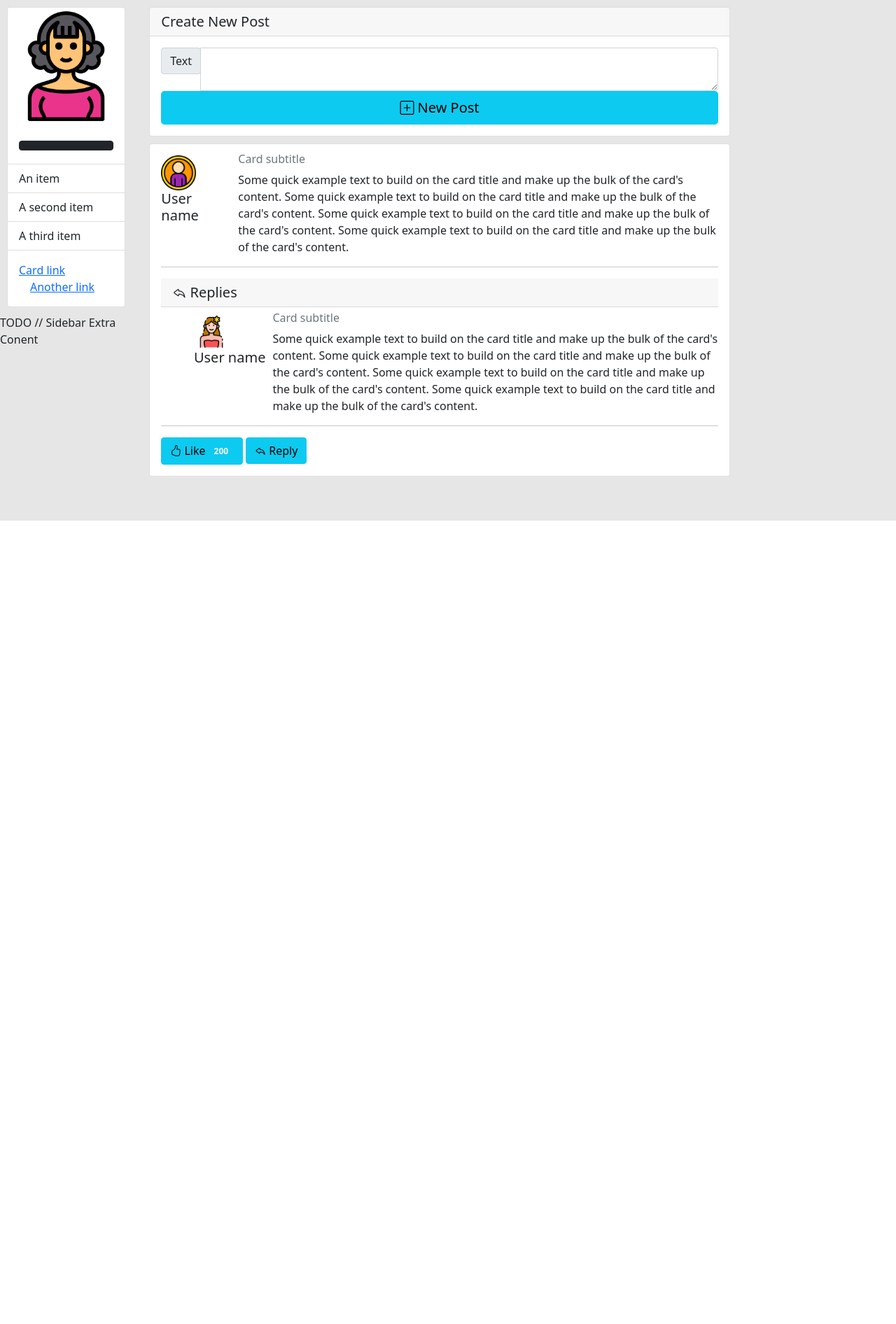
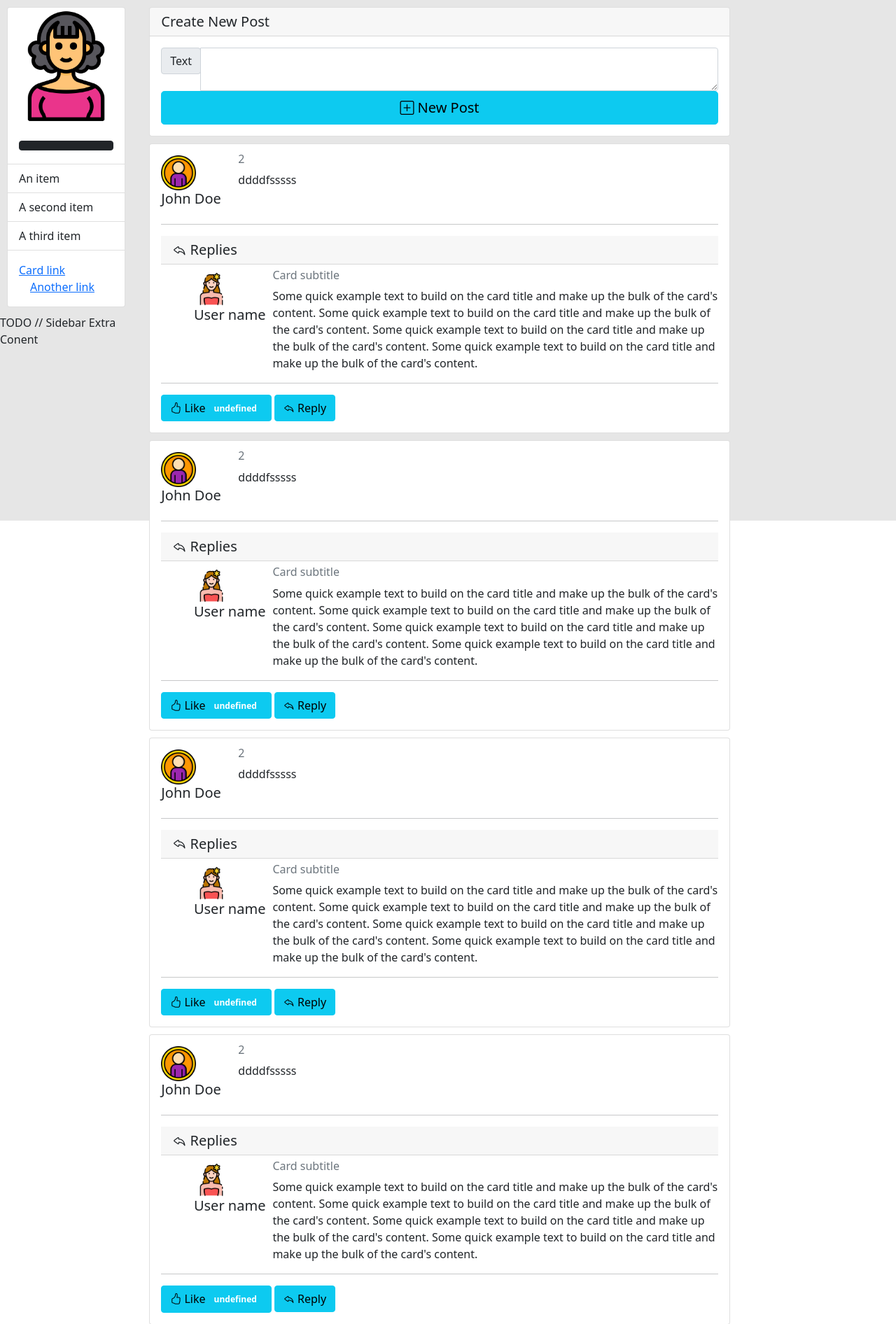
Before and after one commit to DanielMacielManzo/CSE106FinalProject, a Flask app: template templates/home.html in a window 1280 px wide. Shown: the part 56-1948 px from the top of the page at 70% size. Before the commit the page ends 800 px from the top, so only its background shows below. Run offline with Flask 2, Linux system fonts and the light colour scheme; the template is opened without the code that fills it, so the values that code supplies are empty; data comes from the database, SQL or seed files in the repository; both versions use the stored data as it was after the commit; some libraries are stand-ins or nearby versions.

Commit message:
posts feed working

```diff
--- a/app.py
+++ b/app.py
@@ -1,10 +1,14 @@
-from flask import Flask, request, render_template,jsonify,session,redirect
+from flask import Flask, request, render_template, jsonify, session, redirect, Response
 from flask_sqlalchemy import SQLAlchemy
 from flask_login import LoginManager, UserMixin
 from flask_login import login_required, logout_user, login_user, current_user
 from flask_admin import Admin
 from flask_admin.contrib.sqla import ModelView
 from datetime import date
+import json
+
+from werkzeug.utils import header_property
+
 
 app = Flask(__name__)
 today = date.today()
@@ -12,67 +16,85 @@ today = date.today()
 app.config['SQLALCHEMY_DATABASE_URI'] = 'sqlite:///test.sqlite3'
 db = SQLAlchemy(app)
 app.config['SQLALCHEMY_TRACK_MODIFICATIONS'] = True
-admin=Admin(app)
+admin = Admin(app)
 app.secret_key = 'ASDASDDASDSAFA'
 
-class User(UserMixin,db.Model):#User and profile
-    id=db.Column(db.Integer,primary_key=True)
-    username=db.Column(db.String(30),unique=True)
-    name=db.Column(db.String(30))
-    password=db.Column(db.String(30))
-    image_link=db.Column(db.String(30))
-    email=db.Column(db.String(30))
-    user_type=db.Column(db.Integer)
-class Posts(db.Model):#This is both replies to posts and posts them selfs replies are treated as posts
-    id=db.Column(db.Integer,primary_key=True)
-    head=db.Column(db.Boolean)#Represents if it is a reply or not for generating feed
-    date=(db.String(30))#Can be used to sort feed by recenctcy
-    text=db.Column(db.String(30))
-    user_id=db.Column(db.Integer)
+app.config['CORS_HEADERS'] = 'Content-Type'
+
+
+class User(UserMixin, db.Model):  # User and profile
+    id = db.Column(db.Integer, primary_key=True)
+    username = db.Column(db.String(30), unique=True)
+    name = db.Column(db.String(30))
+    password = db.Column(db.String(30))
+    image_link = db.Column(db.String(30))
+    email = db.Column(db.String(30))
+    user_type = db.Column(db.Integer)
+
+
+class Posts(db.Model):  # This is both replies to posts and posts them selfs replies are treated as posts
+    id = db.Column(db.Integer, primary_key=True)
+    # Represents if it is a reply or not for generating feed
+    head = db.Column(db.Boolean)
+    date = (db.String(30))  # Can be used to sort feed by recenctcy
+    text = db.Column(db.String(30))
+    user_id = db.Column(db.Integer)
+
+
 class Reply(db.Model):
-    id=db.Column(db.Integer,primary_key=True)
-    post_id=db.Column(db.Integer)
-    rep_id=db.Column(db.Integer)
+    id = db.Column(db.Integer, primary_key=True)
+    post_id = db.Column(db.Integer)
+    rep_id = db.Column(db.Integer)
+
+
 class Likes(db.Model):
-    id=db.Column(db.Integer,primary_key=True)
-    user_id=db.Column(db.Integer)
-    post_id=db.Column(db.Integer)
+    id = db.Column(db.Integer, primary_key=True)
+    user_id = db.Column(db.Integer)
+    post_id = db.Column(db.Integer)
 
-login=LoginManager(app)
+
+login = LoginManager(app)
+
 
 @login.user_loader
 def load_user(user_id):
     return User.query.get(user_id)
 
+
 class adminview(ModelView):
     def is_accessible(self):
-        #print(current_user.user_type)
+        # print(current_user.user_type)
         try:
-            if(int(current_user.user_type)==1):
-                #print("TRUE")
+            if(int(current_user.user_type) == 1):
+                # print("TRUE")
                 return current_user.is_authenticated
             else:
                 return False
         except:
             return False
+
     def inaccessible_callback(self, name, **kwargs):
         return redirect("login")
 
-admin.add_view(adminview(User,db.session))
-admin.add_view(adminview(Posts,db.session))
-admin.add_view(adminview(Reply,db.session))
-admin.add_view(adminview(Likes,db.session))
+
+admin.add_view(adminview(User, db.session))
+admin.add_view(adminview(Posts, db.session))
+admin.add_view(adminview(Reply, db.session))
+admin.add_view(adminview(Likes, db.session))
 
 # Register function handler
-@app.route('/register',methods=['GET','POST'])
+
+
+@app.route('/register', methods=['GET', 'POST'])
 def creatUser():
-    if(request.method=="POST"):
-        user=request.form['username']
-        passs=request.form['password']
-        email=request.form['email']
-        name=request.form['name']
+    if(request.method == "POST"):
+        user = request.form['username']
+        passs = request.form['password']
+        email = request.form['email']
+        name = request.form['name']
         #
-        user = User(username=user,name=name,email=email,password=passs,user_type=2)
+        user = User(username=user, name=name, email=email,
+                    password=passs, user_type=2)
         try:
             db.session.add(user)
             db.session.commit()
@@ -81,41 +103,90 @@ def creatUser():
             print("User Already Exists")
     return render_template("register.html")
 
-#Login  function handler
-@app.route('/POSTS',methods=['POST,GET,DELETE'])
+@app.route('/getuserbyid', methods=['GET', 'POST'])
+def getUserID():
+    # TODO if statements to return filtered by user preference posts
+    # returns all posts
+
+
+    user = User.query.filter_by(id=request.form['text']).all()
+
+    response = {}
+
+    for count, row in enumerate(user):
+        response[count] = {column: str(getattr(row, column))
+                        for column in row.__table__.c.keys()}
+
+    return jsonify(response)
+
+
+@app.route('/getuser', methods=['GET'])
+def getUser():
+    if(request.method == "GET"):
+        # TODO if statements to return filtered by user preference posts
+        # returns all posts
+        posts = User.query.all()
+
+        response = {}
+
+        for count, row in enumerate(posts):
+            response[count] = {column: str(getattr(row, column))
+                               for column in row.__table__.c.keys()}
+
+        return jsonify(response)
+
+
+@app.route('/posts', methods=['POST', 'GET', 'DELETE'])
 def postAPI():
-    if(request.method=="POST"):#TAKE a given string and insert to database then return list of users to posts to update using ajax
-        post=request.form['POST_STRING']
-        insert=Posts(head=1,date=today.strftime("%d/%m/%Y"),text=post,user_id=current_user.id)
+    if(request.method == "POST"):  # TAKE a given string and insert to database then return list of users to posts to update using ajax
+        print("Text POST")
+        post = request.form['text']
+        insert = Posts(head=1, date=today.strftime("%d/%m/%Y"),
+                       text=post, user_id=current_user.id)
         db.session.add(insert)
         db.session.commit()
-        user_id = Posts.query.filter_by(user_id = current_user.id).all()
-        return user_id
-    if(request.method=="GET"):
-        user_id = Posts.query.filter_by(user_id = current_user.id).all()
-        return user_id
-    if(request.method=="DELETE"):
-        post_id=request.form['post_id']
+        # user_id returns all posts for the user
+        user_id = Posts.query.filter_by(user_id=current_user.id).all()
+
+        # TODO update posts return something to the feed
+
+        return 'Post Created'
+    if(request.method == "GET"):
+        # TODO if statements to return filtered by user preference posts
+        # returns all posts
+        posts = Posts.query.all()
+
+        response = {}
+
+        for count, row in enumerate(posts):
+            response[count] = {column: str(getattr(row, column))
+                               for column in row.__table__.c.keys()}
+
+        return jsonify(response)
+
+    if(request.method == "DELETE"):
+        post_id = request.form['post_id']
         Posts.query.filter_by(id=post_id)
 
-@app.route('/login',methods=['GET','POST'])
+
+@app.route('/login', methods=['GET', 'POST'])
 def login():
-    if(request.method=="POST"):
-        user=request.form['username']
-        passs=request.form['password']
+    if(request.method == "POST"):
+        user = request.form['username']
+        passs = request.form['password']
         print(user)
         print(passs)
         try:
             session.pop('user_id', None)
-            user=User.query.filter_by(username=user).first()
+            user = User.query.filter_by(username=user).first()
             print(user.user_type)
-            if(user.password==passs):
+            if(user.password == passs):
                 session['user_id'] = user.id
                 login_user(user)
-                if(int(user.user_type)==1):
+                if(int(user.user_type) == 1):
                     print("Valid Admin Login")
                     return redirect('/admin')
-                if(int(user.user_type)==2):
+                if(int(user.user_type) == 2):
                     print("Valid User Login")
                     return redirect('/home')
             else:
@@ -126,31 +197,34 @@ def login():
 
     return render_template("login.html")
 
-#logout function
+# logout function
+
+
 @app.route('/logout', methods=['GET'])
 @login_required
 def logout():
     print(current_user.id)
-    if(request.method=='GET'):
+    if(request.method == 'GET'):
         logout_user()
         return redirect('/login')
 
-#home route
-@app.route('/',methods=['GET','POST'])
-@app.route('/home',methods=['GET','POST'])
+# home route
+
+
+@app.route('/', methods=['GET', 'POST'])
+@app.route('/home', methods=['GET', 'POST'])
 @login_required
 def home():
-
-    if(request.method=="POST"):
-        print(request.data)
-
     return render_template("home.html", name=current_user.name)
 
-#userprofile page
-@app.route('/userprofile',methods=['GET','POST'])
+# userprofile page
+
+
+@app.route('/userprofile', methods=['GET', 'POST'])
 def userprofile():
 
-    return render_template("userprofile.html", name=current_user.name, posts=testposts)
+    return render_template("userprofile.html", name=current_user.name, user_posts=Posts.query.filter_by(user_id=current_user.id).all())
+
 
 if __name__ == '__main__':
     app.debug = True
--- /dev/null
+++ b/static/scripts/posts.js
@@ -0,0 +1,161 @@
+var users = {}
+
+$(document).ready(function() {
+    var filter_by = 0;
+
+    getUsernames();
+
+
+    getPosts();
+
+    $('#new_post').click(function() {
+        var text = $('#new_post_text').val();
+        $.ajax({
+            url: "/posts",
+            type: "post",
+            data: { text: text },
+            success: function(response) {
+
+                //TODO do something with the response
+
+                // $("#wordResult").html(response.html);
+            },
+            error: function(xhr) {
+                //Do Something to handle error
+            }
+        });
+    });
+});
+
+function getuserbyID(user_id) {
+    return $.ajax({
+        url: "/getuserbyid",
+        type: "post",
+        data: { text: user_id },
+        success: function(response) {
+
+            return response;
+
+        },
+        error: function(xhr) {
+            //Do Something to handle error
+        }
+    });
+}
+
+function getUsernames() {
+
+    $.ajax({
+        url: "/getuser",
+        type: "get",
+        success: function(response) {
+
+            for (let index = 0; index < Object.keys(response).length; index++) {
+
+                users[index] = {
+                    NAME: response[index].name,
+                    ID: response[index].id,
+                    EMAIL: response[index].email
+                }
+
+            }
+
+        },
+        error: function(xhr) {
+            //Do Something to handle error
+        }
+    });
+
+}
+
+async function getPosts() {
+
+    $.ajax({
+        url: "/posts",
+        type: "get",
+        success: async function(response) {
+            console.log(users)
+            for (let index = 0; index < Object.keys(response).length; index++) {
+
+                try {
+                    let postuser = await getuserbyID(response[index].user_id);
+
+                    console.log(postuser[0].name)
+
+                    var data = {
+                        TEXT: response[index].text,
+                        NAME: postuser[0].name,
+                        USER_ID: response[index].user_id
+                    }
+                } catch (error) {
+                    console.log('Error:', error);
+                }
+
+
+
+                var result = post_template.replace(/\{(.*?)\}/g, function(match, token) {
+                    return data[token];
+                });
+                var rows = htmlToElement(result);
+                parent = document.querySelector("#posts");
+                parent.appendChild(rows);
+
+            }
+
+        },
+        error: function(xhr) {
+            //Do Something to handle error
+        }
+    });
+
+}
+
+//New Post
+function htmlToElement(html) {
+    var template = document.createElement('template');
+    html = html.trim(); // Never return a text node of whitespace as the result
+    template.innerHTML = html;
+    return template.content.firstChild;
+}
+
+var post_template = `<div class="card post">
+                                    <div class="card-body">
+                                        <div class="postuserinfo">
+                                            <div class="postuserdivimage">
+                                                <img src="/static/profile/profile_4.png" class="postuserprofileimg"
+                                                    alt="WHEN LOGGED IN IT SHOULD SHOW PROFILE IMAGE">
+                                                <h5 id="post_user_id" class="card-title"> {NAME} </h5>
+                                            </div>
+                                            <div class="postuserdivcontent">
+                                                <h6 is="post_date" class="card-subtitle mb-2 text-muted">{USER_ID} </h6>
+                                                <p id="post_text" class="card-text">{TEXT}</p>
+                                            </div>
+                                        </div>
+                                        <hr>
+                                        <h5 class="card-header"><i class="bi bi-reply"></i> Replies </h5>
+
+                                        <!-- post replies -->
+
+                                        <div class="replyuserinfo">
+                                            <div class="replyuserimagediv">
+                                                <img src="/static/profile/profile_7.png" class="postuserprofileimg"
+                                                    alt="WHEN LOGGED IN IT SHOULD SHOW PROFILE IMAGE">
+                                                <h5 class="card-title">User name</h5>
+                                            </div>
+                                            <div class="replyusercontent">
+                                                <h6 class="card-subtitle mb-2 text-muted">Card subtitle</h6>
+                                                <p class="card-text">Some quick example text to build on the card title and make up the bulk of the
+                                                    card's content. Some quick example text to build on the card title and make up the bulk of the
+                                                    card's content. Some quick example text to build on the card
+                                                    title and make up the bulk of the card's content. Some quick example text to build on the card
+                                                    title and make up the bulk of the card's content.</p>
+                                            </div>
+                                        </div>
+                                        <hr>
+                                        <div class="postbottombar">
+                                            <a href="#" class="btn btn-info"><i class="bi bi-hand-thumbs-up"></i> Like <span
+                                                    class="badge badge-secondary">{LIKES}</span> </a>
+                                            <a href="#" class="btn btn-info"><i class="bi bi-reply"></i> Reply</a>
+                                        </div>
+                                    </div>
+                                    </div>`
--- a/templates/home.html
+++ b/templates/home.html
@@ -21,63 +21,75 @@
     </div>
 </div>
 
-
 <p>TODO // Sidebar Extra Conent</p>
 {% endblock %}
 <!--  -->
 {% block content %}
 
-
-
+<!-- New Post -->
 <div class="card post">
     <h5 class="card-header">Create New Post</h5>
     <div class="card-body">
-        <form id="newpost" class="form" action="" method="POST">
+        <div class="form">
             <div class="form-group">
                 <div class="form-group input-group">
                     <div class="input-group-prepend">
                         <span class="input-group-text">Text</span>
                     </div>
-                    <textarea type="text" class="form-control" aria-label="With textarea"></textarea>
+                    <textarea id="new_post_text" type="text" class="form-control" aria-label="With textarea"></textarea>
                 </div>
             </div>
-            <button type="submit" class="btn btn-lg btn-info profilelink"><i class="bi bi-plus-square"></i> New Post</button>
-        </form>
+            <button id="new_post" class="btn btn-lg btn-info profilelink"><i class="bi bi-plus-square"></i> New
+                Post</button>
+        </div>
 
     </div>
 </div>
 
 <!-- feed -->
-
-
 <!-- post HTML content -->
+<div id="posts">
+</div>
+{% endblock %}
+<!-- Scripts -->
+{% block scripts %}
+<script src="static/scripts/posts.js"></script>
+{% endblock %}
+<!--  -->
+{% block templates %}
+<!--  -->
+<template id="post_template">
     <div class="card post">
         <div class="card-body">
             <div class="postuserinfo">
                 <div class="postuserdivimage">
-                <img src="/static/profile/profile_4.png" class="postuserprofileimg" alt="WHEN LOGGED IN IT SHOULD SHOW PROFILE IMAGE">
-                <h5 class="card-title">User name</h5>
+                    <img src="/static/profile/profile_4.png" class="postuserprofileimg"
+                        alt="WHEN LOGGED IN IT SHOULD SHOW PROFILE IMAGE">
+                    <h5 id="post_user_id" class="card-title"> {USER_ID} </h5>
                 </div>
                 <div class="postuserdivcontent">
-                <h6 class="card-subtitle mb-2 text-muted">Card subtitle</h6>
-                <p class="card-text">Some quick example text to build on the card title and make up the bulk of the card's content. Some quick example text to build on the card title and make up the bulk of the card's content. Some quick example text to build on the card
-                    title and make up the bulk of the card's content. Some quick example text to build on the card title and make up the bulk of the card's content.</p>
+                    <h6 is="post_date" class="card-subtitle mb-2 text-muted">{DATE} </h6>
+                    <p id="post_text" class="card-text">{TEXT}</p>
                 </div>
             </div>
             <hr>
-        <h5 class="card-header"><i class="bi bi-reply"></i> Replies</h5>
+            <h5 class="card-header"><i class="bi bi-reply"></i> Replies </h5>
 
             <!-- post replies -->
 
             <div class="replyuserinfo">
                 <div class="replyuserimagediv">
-                <img src="/static/profile/profile_7.png" class="postuserprofileimg" alt="WHEN LOGGED IN IT SHOULD SHOW PROFILE IMAGE">
+                    <img src="/static/profile/profile_7.png" class="postuserprofileimg"
+                        alt="WHEN LOGGED IN IT SHOULD SHOW PROFILE IMAGE">
                     <h5 class="card-title">User name</h5>
                 </div>
                 <div class="replyusercontent">
                     <h6 class="card-subtitle mb-2 text-muted">Card subtitle</h6>
-                <p class="card-text">Some quick example text to build on the card title and make up the bulk of the card's content. Some quick example text to build on the card title and make up the bulk of the card's content. Some quick example text to build on the card
-                    title and make up the bulk of the card's content. Some quick example text to build on the card title and make up the bulk of the card's content.</p>
+                    <p class="card-text">Some quick example text to build on the card title and make up the bulk of the
+                        card's content. Some quick example text to build on the card title and make up the bulk of the
+                        card's content. Some quick example text to build on the card
+                        title and make up the bulk of the card's content. Some quick example text to build on the card
+                        title and make up the bulk of the card's content.</p>
                 </div>
             </div>
             <hr>
@@ -88,5 +100,4 @@
             </div>
         </div>
     </div>
-
-{% endblock %}
+</template> {% endblock %}
--- a/templates/layout.html
+++ b/templates/layout.html
@@ -53,10 +53,14 @@
         </div>
     </div>
 
-
+    <!-- Scripts -->
+    <script src="https://ajax.googleapis.com/ajax/libs/jquery/3.5.1/jquery.min.js"></script>
+    {% block scripts %} {% endblock %}
     <!-- JavaScript Bundle with Popper -->
     <script src="https://cdn.jsdelivr.net/npm/bootstrap@5.1.3/dist/js/bootstrap.bundle.min.js" integrity="sha384-ka7Sk0Gln4gmtz2MlQnikT1wXgYsOg+OMhuP+IlRH9sENBO0LRn5q+8nbTov4+1p" crossorigin="anonymous"></script>
 
 </body>
 
+{% block templates %} {% endblock %}
+
 </html>
```
Also changed, not shown: templates/feed.html (added), test.sqlite3. Lines whose indentation alone changed are shown as unchanged.
